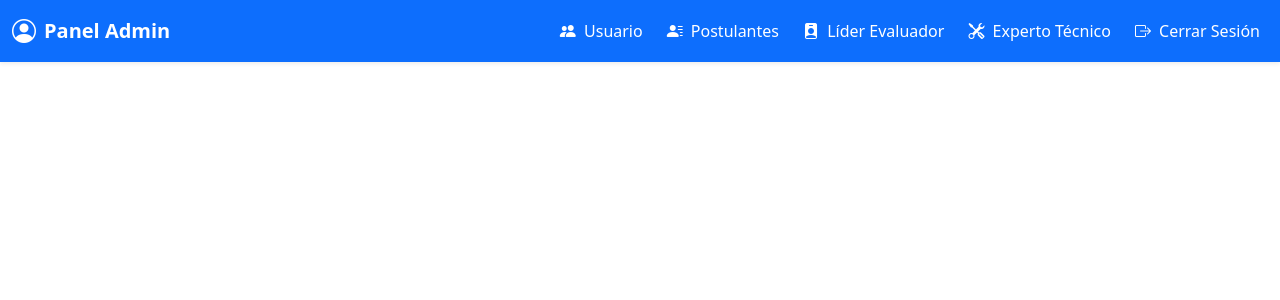
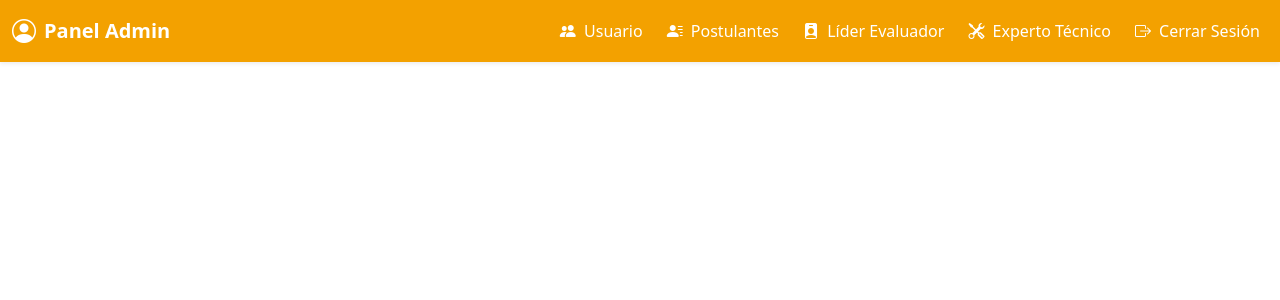
Before and after one commit to angel1727/sistema-competencia, a PHP site: page /secciones/index.php in a window 1280 px wide. Shown: the top 300 px of the page. Run offline with PHP 8.4, Linux system fonts and the light colour scheme; some libraries are stand-ins or nearby versions.

Commit message:
cambio de color a  la cabecera

```diff
--- a/templades/cabecera.php
+++ b/templades/cabecera.php
@@ -1,7 +1,7 @@
 <!doctype html>
 <html lang="es">
     <head>
-        <title>Title</title>
+        <title>Direccion Tecnica de Acreditacion</title>
         <!-- Required meta tags -->
         <meta charset="utf-8" />
         <meta
@@ -59,10 +59,10 @@
     </head>
 
     <body>
-    <nav class="navbar navbar-expand-lg navbar-dark bg-primary shadow-sm">
+    <nav class="navbar navbar-expand-lg navbar-dark bg-orange shadow-sm">
         <div class="container-fluid">
         <!-- Logo o Título -->
-        <a class="navbar-brand d-flex align-items-center" href="#">
+        <a class="navbar-brand d-flex align-items-center " href="#">
         <i class="bi bi-person-circle fs-4 me-2"></i>
         <span class="fw-bold">Panel Admin</span>
         </a>
```
